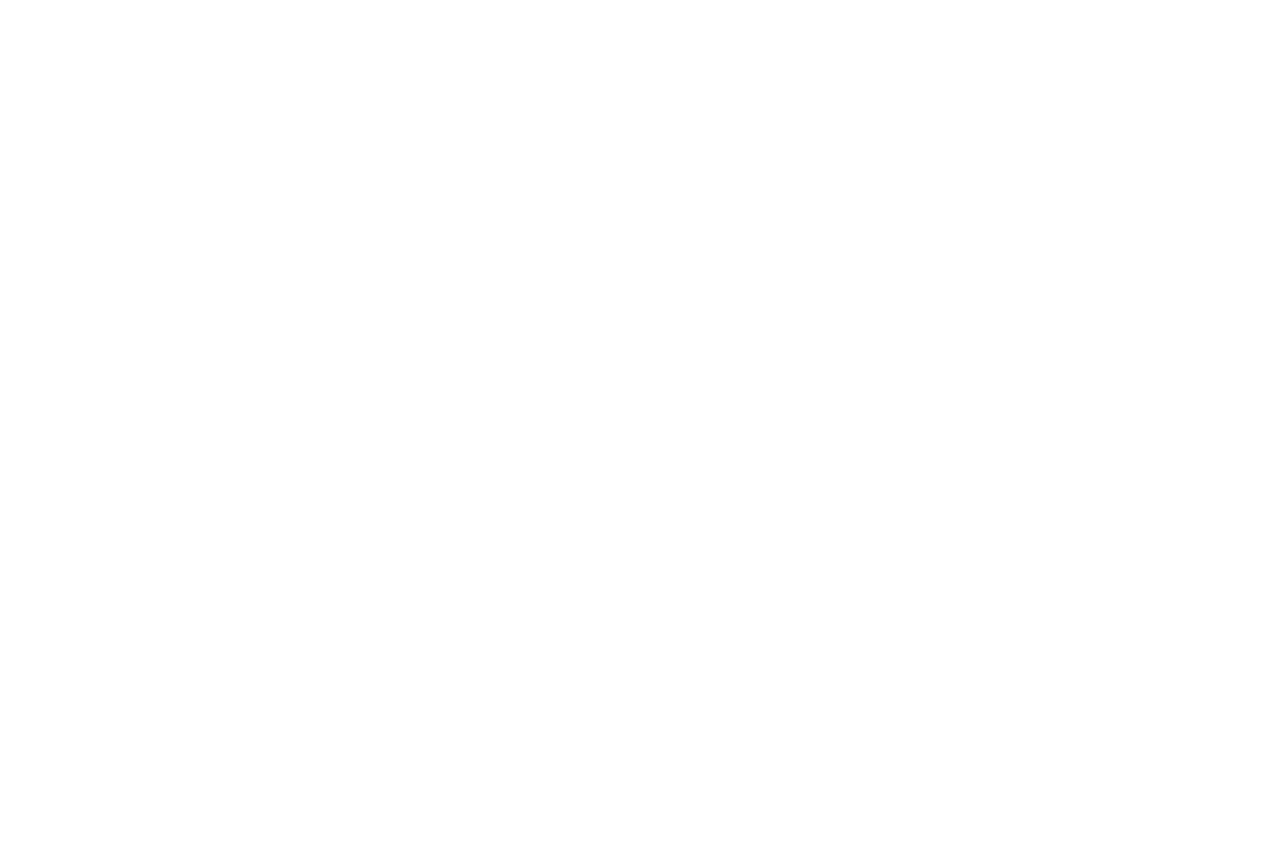
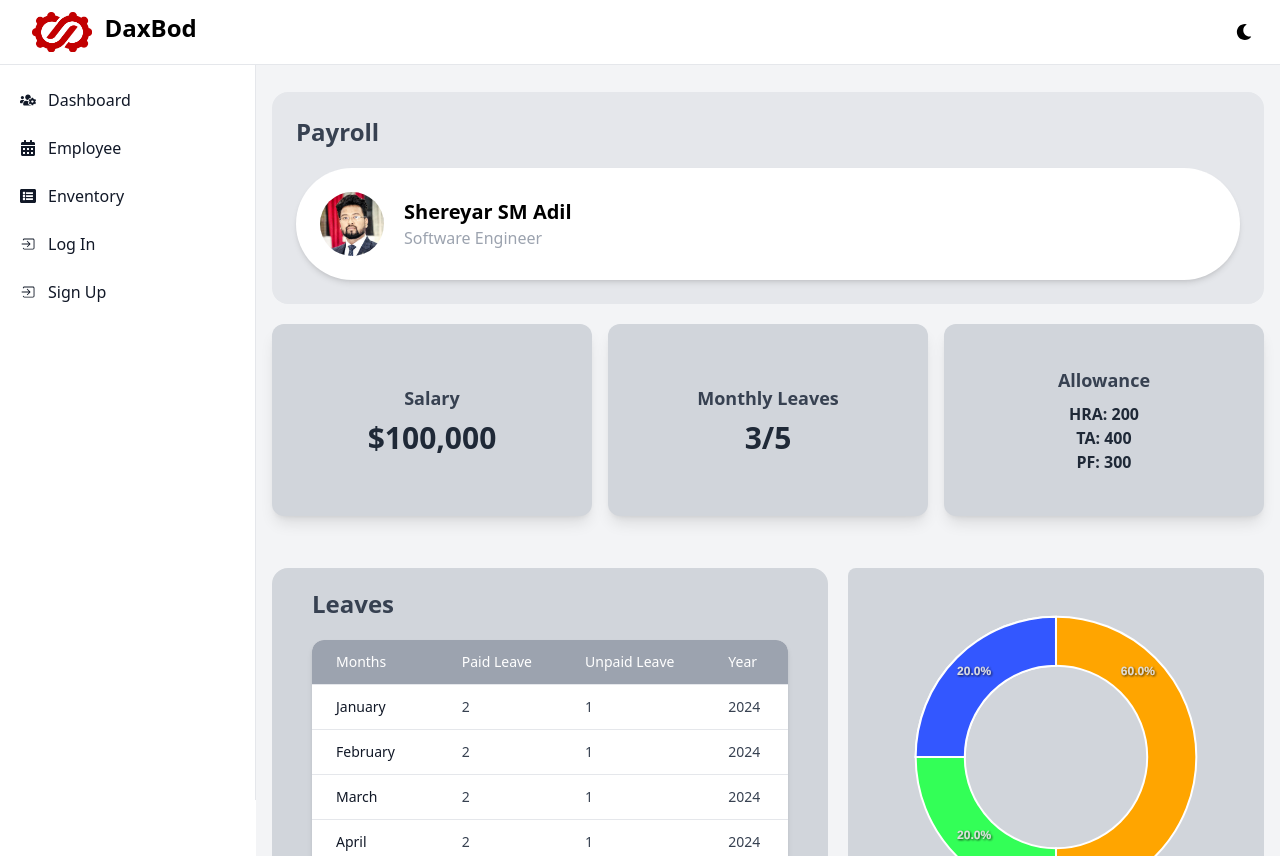
Before and after one commit to Arslaan027/HRDB, a React (Vite) app in the folder HRDB/: page /payroll/1 in a window 1280 px wide. Before the commit this address had no page. Before the commit the page ends 800 px from the top, so only its background shows below. Built offline with nearby package versions, Linux system fonts and the light colour scheme.

Commit message:
Employee and Payroll Page Linked

```diff
--- a/HRDB/src/App.jsx
+++ b/HRDB/src/App.jsx
@@ -2,10 +2,9 @@ import React from "react";
 import { BrowserRouter as Router, Route, Routes } from "react-router-dom";
 import Layout from "../src/Components/Layout";
 import Dashboard from "./Components/Daxbod/Dashboard";
-import Employee from "./Components/Pages/Employee/Employee"; // Example component
-import Payroll from "../src/Components/Pages/Payroll/Payroll"; // Example component
+import Employee from "./Components/Pages/Employee/Employee";
+import Payroll from "../src/Components/Pages/Payroll/Payroll";
 import LeaveManagement from "./Components/Pages/Payroll/LeaveManagement";
-// Import other components as needed
 
 function App() {
   const [darkMode, setDarkMode] = React.useState(false);
@@ -32,6 +31,8 @@ function App() {
           <Route path="/employee" element={<Employee />} />
           <Route path="/payroll" element={<Payroll />} />
           <Route path="/leave-management" element={<LeaveManagement />} />
+          <Route path="/payroll/:id" element={<Payroll />} />{" "}
+          {/* Ensure this route is correctly defined */}
         </Route>
       </Routes>
     </Router>
--- a/HRDB/src/Components/Headbar-Sidebar/Header.jsx
+++ b/HRDB/src/Components/Headbar-Sidebar/Header.jsx
@@ -21,15 +21,13 @@ const Header = ({ darkMode, toggleDarkMode, toggleSidebar }) => {
 
           {/* Centered Logo and Title */}
           <div className="flex-grow flex ml-5">
-            <a href="#" className="flex items-center">
             {/* <MdSpaceDashboard className="me-3 h-15 text-xl text-[#c20001]" /> */}
-              <Link to="/">
+            <Link to="/" className="flex items-center">
               <img src={logo} className="me-3 h-10 text-xl" />
             </Link>
             <span className="text-xl font-semibold sm:text-2xl dark:text-white">
               DaxBod
             </span>
-            </a>
           </div>
 
           {/* Dark Mode Toggle Button */}
--- a/HRDB/src/Components/Pages/Employee/Data.jsx
+++ b/HRDB/src/Components/Pages/Employee/Data.jsx
@@ -20,7 +20,7 @@ import arslaan from "../../../Images/arslaan.jpg";
 export const users = [
   {
     name: "Shereyar SM Adil",
-    id: "01",
+    id: 1,
     country: "India",
     joiningDate: "2020-05-15",
     jobTitle: "Software Engineer",
@@ -111,7 +111,7 @@ export const users = [
   },
   {
     name: "Asad Khan",
-    id: "12",
+    id: 12,
     country: "India",
     joiningDate: "2020-05-15",
     jobTitle: "Software Engineer",
@@ -202,7 +202,7 @@ export const users = [
   },
   {
     name: "Salman Akhtar",
-    id: "02",
+    id: 2,
     country: "India",
     joiningDate: "2020-05-15",
     jobTitle: "Software Engineer",
@@ -293,7 +293,7 @@ export const users = [
   },
   {
     name: "Arslaan Ahmad",
-    id: "04",
+    id: 4,
     country: "Iqra Colony",
     joiningDate: "2022-01-10",
     jobTitle: "Web Developer",
@@ -378,7 +378,7 @@ export const users = [
   },
   {
     name: "Ayaan Khan",
-    id: "05",
+    id: 5,
     country: "Pakistan",
     joiningDate: "2021-02-20",
     jobTitle: "Data Analyst",
--- a/HRDB/src/Components/Pages/Employee/PayrollButton.jsx
+++ b/HRDB/src/Components/Pages/Employee/PayrollButton.jsx
@@ -28,7 +28,7 @@ const PayrollButton = ({
         {/* Button on the right */}
         {showButton && (
           <div>
-            <Link to="/payroll">
+            <Link to={`/payroll/${employee.id}`}>
               <button
                 className={`bg-gray-500 text-gray-300 p-2 sm:p-3 rounded-full text-xs sm:text-sm font-semibold dark:bg-gray-500 dark:text-gray-300 ${buttonClassName}`}
               >
--- a/HRDB/src/Components/Pages/Payroll/Payroll.jsx
+++ b/HRDB/src/Components/Pages/Payroll/Payroll.jsx
@@ -1,25 +1,41 @@
-import React, { useState } from "react";
-import PayrollButton from "../Employee/PayrollButton"; // Adjust path if necessary
-import Members from "../Employee/Members"; // Adjust path if necessary
+import React, { useState, useEffect } from "react";
+import { useNavigate, useParams } from "react-router-dom";
+import PayrollButton from "../Employee/PayrollButton";
 import { users } from "../../Pages/Employee/Data";
 import MonthlyPayrole from "./MonthlyLeave";
 import Leavegraph from "./Leavegraph";
+import Employee from "../Employee/Employee";
 
 const Payroll = () => {
-  const [selectedEmployee, setSelectedEmployee] = useState(users[0]);
+  const [selectedEmployee, setSelectedEmployee] = useState(null);
+  const { id } = useParams();
+  const navigate = useNavigate();
+
+  useEffect(() => {
+    console.log("Employee ID from URL:", id);
+    if (id) {
+      const employee = users.find((user) => user.id === parseInt(id));
+      console.log("Employee found:", employee);
+      setSelectedEmployee(employee);
+    }
+  }, [id]);
 
   const handleDetailsClick = (employee) => {
     setSelectedEmployee(employee);
+    navigate(`/payroll/${employee.id}`);
   };
+
+  if (!selectedEmployee) return <p>Loading...</p>;
+
+  console.log("Selected Employee:", selectedEmployee);
 
   return (
     <div className="flex flex-col lg:flex-row lg:gap-5 mt-14 dark:bg-gray-800">
       <div className="flex-1 lg:w-1/2 lg:h-screen overflow-y-auto bg-gray-100 p-4 sm:ml-64 dark:bg-gray-800">
-        <>
         <PayrollButton
           employee={selectedEmployee}
           showButton={false}
-            buttonClassName="w-24" // Adjust the width as needed
+          buttonClassName="w-24"
         />
         <div className="flex gap-4 mt-5 w-full">
           <div className="bg-gray-300 p-6 dark:bg-gray-600 w-full md:w-1/3 rounded-xl shadow-lg flex flex-col justify-center items-center h-[12rem]">
@@ -35,7 +51,7 @@ const Payroll = () => {
               Monthly Leaves
             </h2>
             <p className="font-bold text-3xl text-gray-800 dark:text-gray-100 mt-2">
-                <span>{selectedEmployee.leave}</span>/5
+              {selectedEmployee.leave}/5
             </p>
           </div>
           <div className="bg-gray-300 p-6 dark:bg-gray-600 w-full md:w-1/3 rounded-xl shadow-lg flex flex-col justify-center items-center h-[12rem]">
@@ -49,8 +65,7 @@ const Payroll = () => {
             </p>
           </div>
         </div>
-        </>
-        <div className="flex gap-5">
+        <div className="flex gap-5 mt-5">
           <MonthlyPayrole className="w-2/3" />
           <Leavegraph className="w-1/3" />
         </div>
```
Lines whose indentation alone changed are shown as unchanged.
